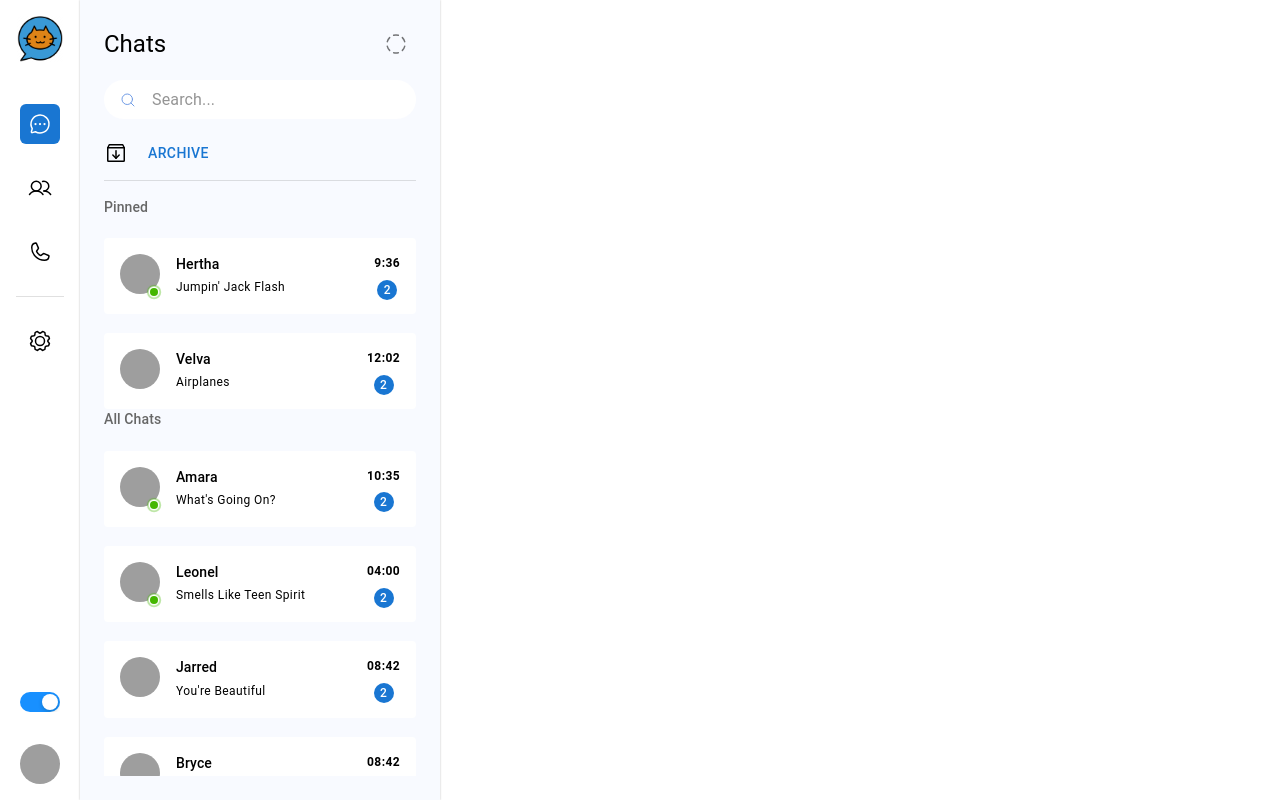
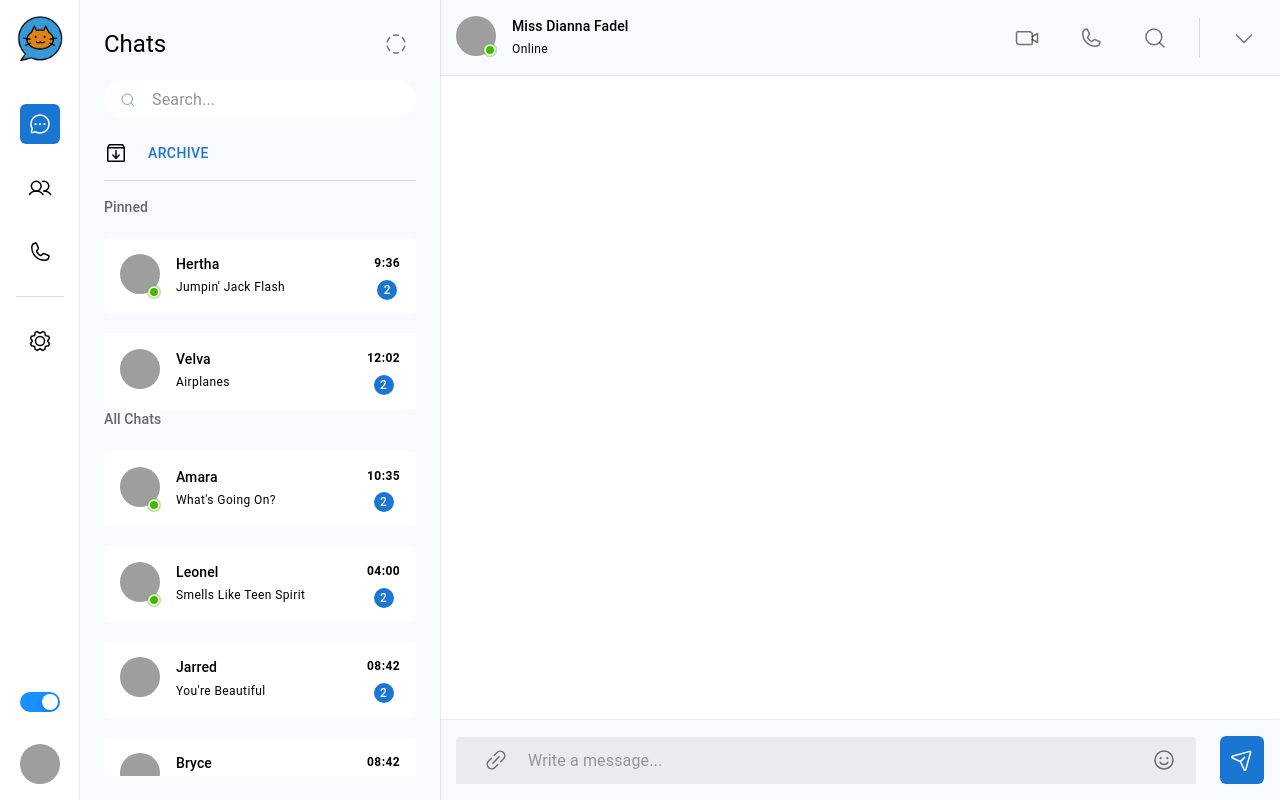
Before and after one commit to Divs-Git/chat-app-frontend, a React (Vite) app: page /app in a window 1280 px wide. Built offline with nearby package versions, Linux system fonts and the light colour scheme; grey boxes are pictures that could not be loaded.

Commit message:
added conversations component

```diff
--- /dev/null
+++ b/src/components/conversation/Conversation.tsx
@@ -0,0 +1,147 @@
+import { faker } from '@faker-js/faker';
+import {
+  Avatar,
+  Box,
+  Divider,
+  IconButton,
+  InputAdornment,
+  Stack,
+  Typography,
+  useTheme,
+} from '@mui/material';
+import { StyledBadge } from '../global/StyledBadge';
+import {
+  CaretDown,
+  LinkSimple,
+  MagnifyingGlass,
+  PaperPlaneTilt,
+  Phone,
+  Smiley,
+  VideoCamera,
+} from 'phosphor-react';
+import { StyledInput } from '../global/StyledInput';
+
+export default function Conversation() {
+  const theme = useTheme();
+
+  return (
+    <>
+      <Stack height={'100%'} maxHeight={'100vh'} width={'auto'}>
+        {/* {Chat Header} */}
+        <Box
+          sx={{
+            width: '100%',
+            backgroundColor: '#f8faff',
+            boxShadow: '0 0 2px rgba(0, 0, 0, 0.25)',
+          }}
+          p={2}
+        >
+          <Stack
+            alignItems={'center'}
+            direction={'row'}
+            justifyContent={'space-between'}
+            sx={{ width: '100%', height: '100%' }}
+          >
+            <Stack direction={'row'} spacing={2}>
+              <Box>
+                <StyledBadge
+                  overlap='circular'
+                  anchorOrigin={{ vertical: 'bottom', horizontal: 'right' }}
+                  variant='dot'
+                >
+                  <Avatar
+                    src={faker.image.avatar()}
+                    alt={faker.person.fullName()}
+                  />
+                </StyledBadge>
+              </Box>
+              <Stack spacing={0.2}>
+                <Typography variant='subtitle2'>
+                  {faker.person.fullName()}
+                </Typography>
+                <Typography variant='caption'>Online</Typography>
+              </Stack>
+            </Stack>
+            <Stack direction={'row'} alignItems={'center'} spacing={3}>
+              <IconButton>
+                <VideoCamera />
+              </IconButton>
+              <IconButton>
+                <Phone />
+              </IconButton>
+              <IconButton>
+                <MagnifyingGlass />
+              </IconButton>
+              <Divider orientation={'vertical'} flexItem={true} />
+              <IconButton>
+                <CaretDown />
+              </IconButton>
+            </Stack>
+          </Stack>
+        </Box>
+
+        {/* {Msg Body} */}
+        <Box
+          sx={{
+            flexGrow: 1,
+            width: '100%',
+          }}
+        ></Box>
+        {/* {Chat Input} */}
+        <Box
+          p={2}
+          sx={{
+            width: '100%',
+            backgroundColor: '#f8faff',
+            boxShadow: '0 0 2px rgba(0, 0, 0, 0.25)',
+          }}
+        >
+          <Stack direction={'row'} spacing={3} alignItems={'center'}>
+            <StyledInput
+              fullWidth={true}
+              placeholder='Write a message...'
+              variant='filled'
+              slotProps={{
+                input: {
+                  disableUnderline: true,
+                  startAdornment: (
+                    <InputAdornment position='end'>
+                      <IconButton>
+                        <LinkSimple />
+                      </IconButton>
+                    </InputAdornment>
+                  ),
+                  endAdornment: (
+                    <InputAdornment position='end'>
+                      <IconButton>
+                        <Smiley />
+                      </IconButton>
+                    </InputAdornment>
+                  ),
+                },
+              }}
+            />
+            <Box
+              sx={{
+                height: 48,
+                width: 48,
+                backgroundColor: theme.palette.primary.main,
+                borderRadius: 1.5,
+              }}
+            >
+              <Stack
+                sx={{ height: '100%', width: '100%' }}
+                alignItems={'center'}
+                justifyContent={'center'}
+              >
+                <IconButton>
+                  <PaperPlaneTilt color='white' />
+                </IconButton>
+              </Stack>
+            </Box>
+          </Stack>
+        </Box>
+      </Stack>
+    </>
+  );
+}
--- /dev/null
+++ b/src/components/global/StyledBadge.tsx
@@ -0,0 +1,31 @@
+import { Badge, styled } from '@mui/material';
+
+// Single chat with badge styling
+export const StyledBadge = styled(Badge)(({ theme }) => ({
+  '& .MuiBadge-badge': {
+    backgroundColor: '#44b700',
+    color: '#44b700',
+    boxShadow: `0 0 0 2px ${theme.palette.background.paper}`,
+    '&::after': {
+      position: 'absolute',
+      top: 0,
+      left: 0,
+      width: '100%',
+      height: '100%',
+      borderRadius: '50%',
+      animation: 'ripple 1.2s infinite ease-in-out',
+      border: '1px solid currentColor',
+      content: '""',
+    },
+  },
+  '@keyframes ripple': {
+    '0%': {
+      transform: 'scale(.8)',
+      opacity: 1,
+    },
+    '100%': {
+      transform: 'scale(2.4)',
+      opacity: 0,
+    },
+  },
+}));
--- /dev/null
+++ b/src/components/global/StyledInput.tsx
@@ -0,0 +1,9 @@
+import { styled, TextField } from '@mui/material';
+
+export const StyledInput = styled(TextField)(() => ({
+  '& .MuiInputBase-input': {
+    paddingTop: '12px',
+    paddingBottom: '12px',
+    paddingLeft: '12px',
+  },
+}));
--- a/src/pages/dashboard/Chats/Chats.tsx
+++ b/src/pages/dashboard/Chats/Chats.tsx
@@ -14,6 +14,7 @@ import {
 } from '@mui/material';
 import { ArchiveBox, CircleDashed, MagnifyingGlass } from 'phosphor-react';
 import { ChatList } from '../../../data';
+import { StyledBadge } from '../../../components/global/StyledBadge';
 import './Chats.scss';
 
 type ChatElementProps = {
@@ -65,36 +66,6 @@ function ChatElement({ img, name, msg, time, online }: ChatElementProps) {
     </Box>
   );
 }
-
-// Single chat with badge styling
-const StyledBadge = styled(Badge)(({ theme }) => ({
-  '& .MuiBadge-badge': {
-    backgroundColor: '#44b700',
-    color: '#44b700',
-    boxShadow: `0 0 0 2px ${theme.palette.background.paper}`,
-    '&::after': {
-      position: 'absolute',
-      top: 0,
-      left: 0,
-      width: '100%',
-      height: '100%',
-      borderRadius: '50%',
-      animation: 'ripple 1.2s infinite ease-in-out',
-      border: '1px solid currentColor',
-      content: '""',
-    },
-  },
-  '@keyframes ripple': {
-    '0%': {
-      transform: 'scale(.8)',
-      opacity: 1,
-    },
-    '100%': {
-      transform: 'scale(2.4)',
-      opacity: 0,
-    },
-  },
-}));
 
 // Global search component
 const Search = styled('div')(({ theme }) => ({
--- a/src/pages/dashboard/GeneralApp.tsx
+++ b/src/pages/dashboard/GeneralApp.tsx
@@ -1,9 +1,23 @@
+import { Box, Stack } from '@mui/material';
 import Chats from './Chats/Chats';
+import Conversation from '../../components/conversation/Conversation';
 
 export default function GeneralApp() {
   return (
     <>
-      <Chats />
+      <Stack direction={'row'} sx={{ width: '100%' }}>
+        {/* {Chats} */}
+        <Chats />
+        <Box
+          sx={{
+            height: '100%',
+            width: 'calc(100vw - 360px - 80px)',
+          }}
+        >
+          {/* {Conversation} */}
+          <Conversation />
+        </Box>
+      </Stack>
     </>
   );
 }
```
